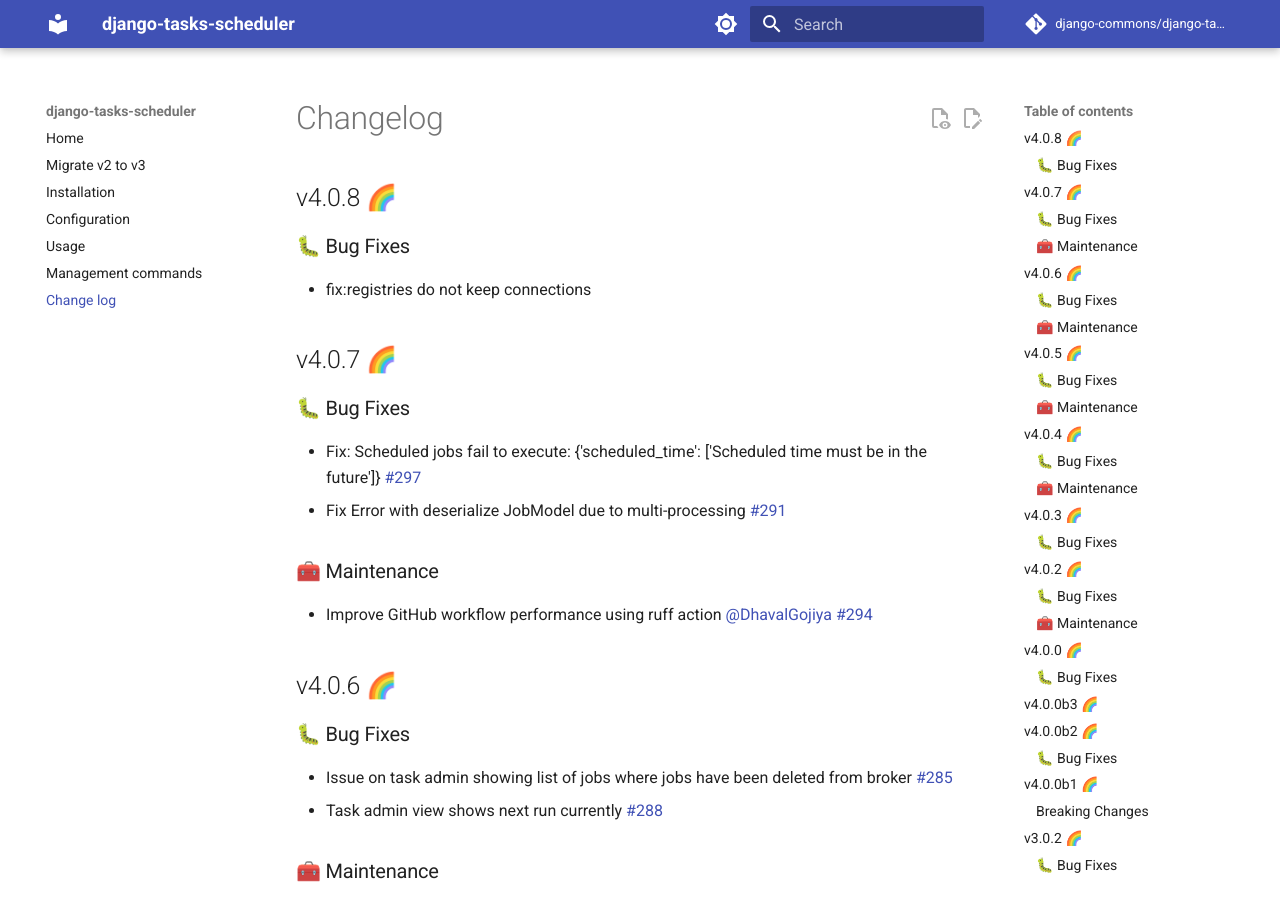
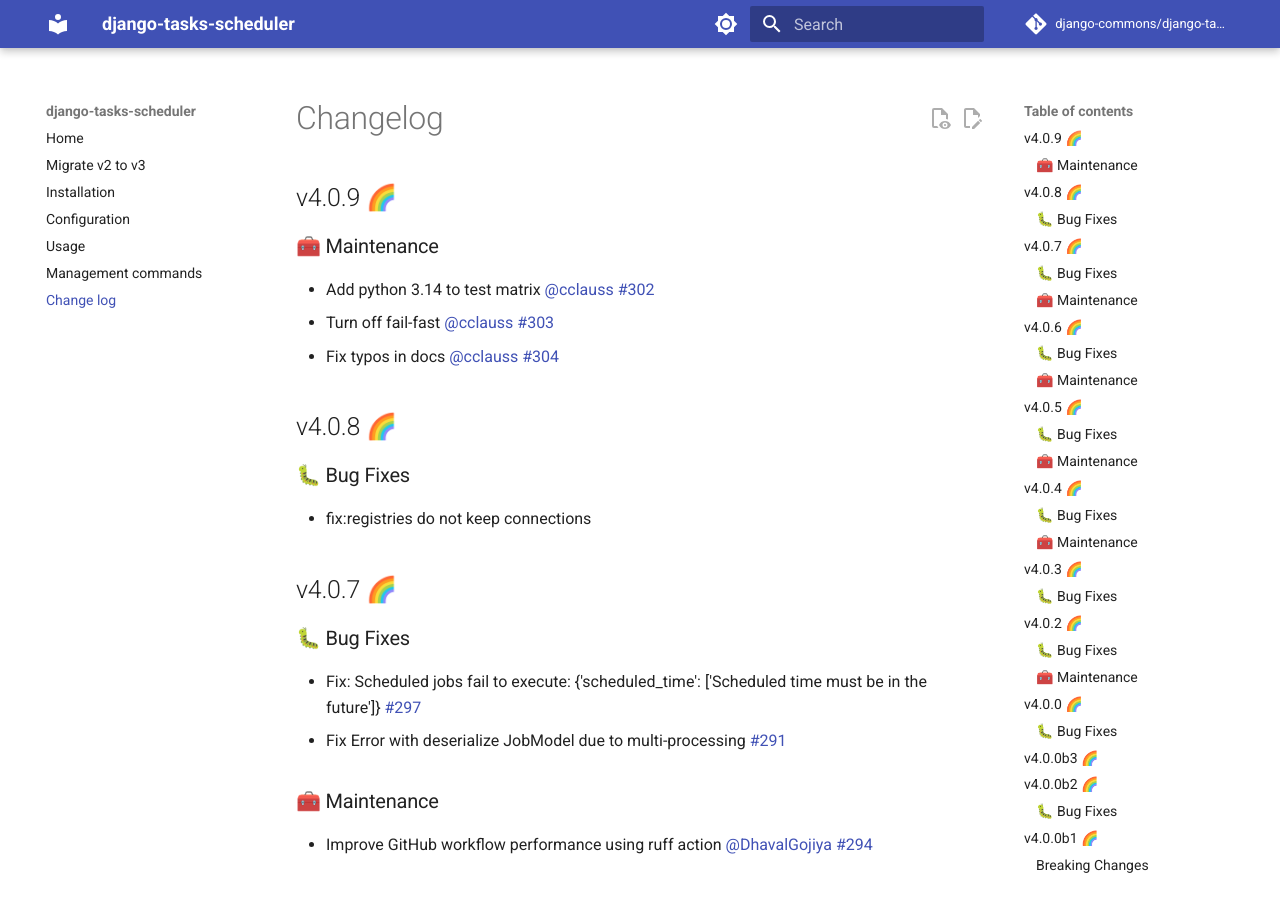
Before and after one commit to django-commons/django-tasks-scheduler, an MkDocs documentation site: the page built from docs/changelog.md, in a window 1280 px wide and 900 px high. Built offline with MkDocs 1.6.1 and Material for MkDocs 9.7.7, drawn with Linux system fonts in a browser that asks for light colours; comment, search, counter and statistics services are not loaded.

Commit message:
chore:update docs

```diff
--- a/docs/changelog.md
+++ b/docs/changelog.md
@@ -1,4 +1,12 @@
 # Changelog
+
+## v4.0.9 🌈
+
+### 🧰 Maintenance
+
+- Add python 3.14 to test matrix @cclauss #302
+- Turn off fail-fast @cclauss #303
+- Fix typos in docs @cclauss #304
 
 ## v4.0.8 🌈
 
--- a/docs/requirements.txt
+++ b/docs/requirements.txt
@@ -1,2 +1,2 @@
 mkdocs==1.6.1
-mkdocs-material==9.6.20
+mkdocs-material==9.6.21
--- a/pyproject.toml
+++ b/pyproject.toml
@@ -4,7 +4,7 @@
 
 [project]
 name = "django-tasks-scheduler"
-version = "4.0.8"
+version = "4.0.9"
 description = "An async job scheduler for django using redis/valkey brokers"
 authors = [{ name = "Daniel Moran", email = "daniel@moransoftware.ca" }]
 requires-python = ">=3.10"
```
Also changed, not shown: 1 other file.
